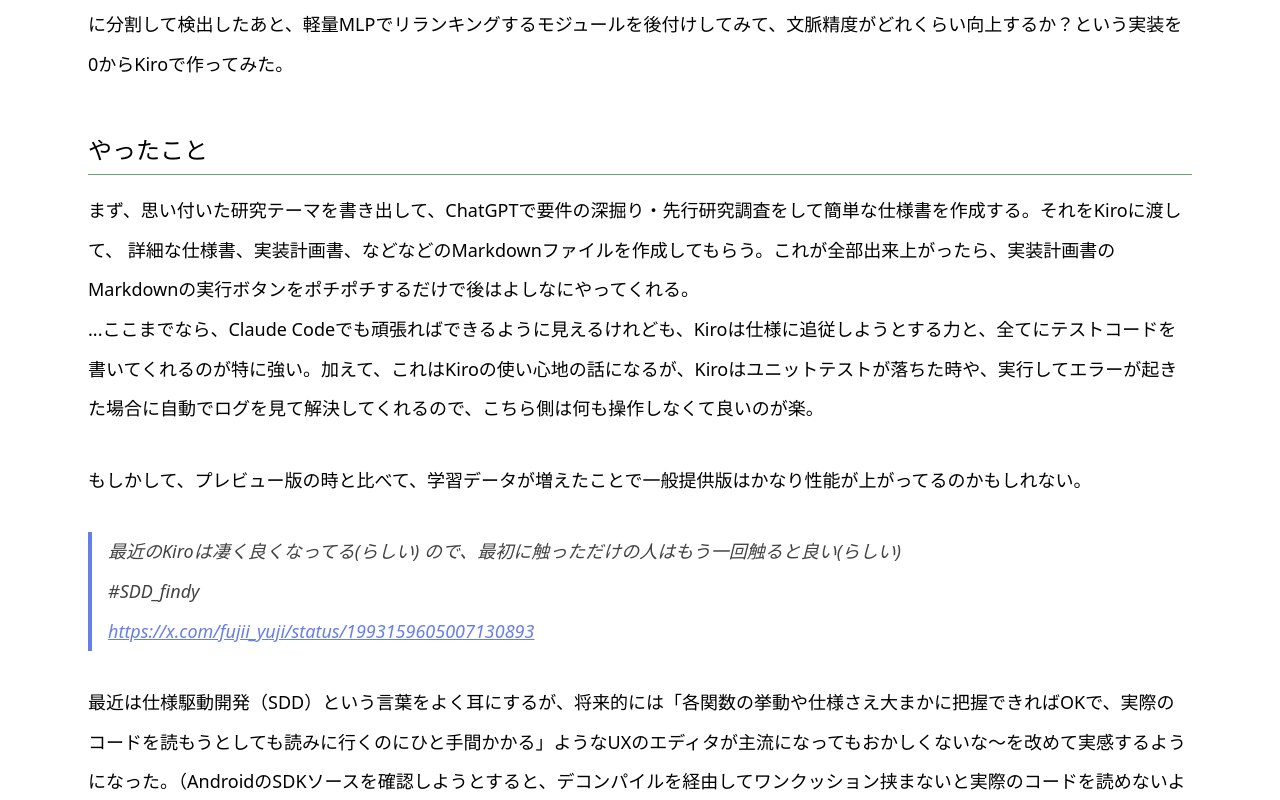
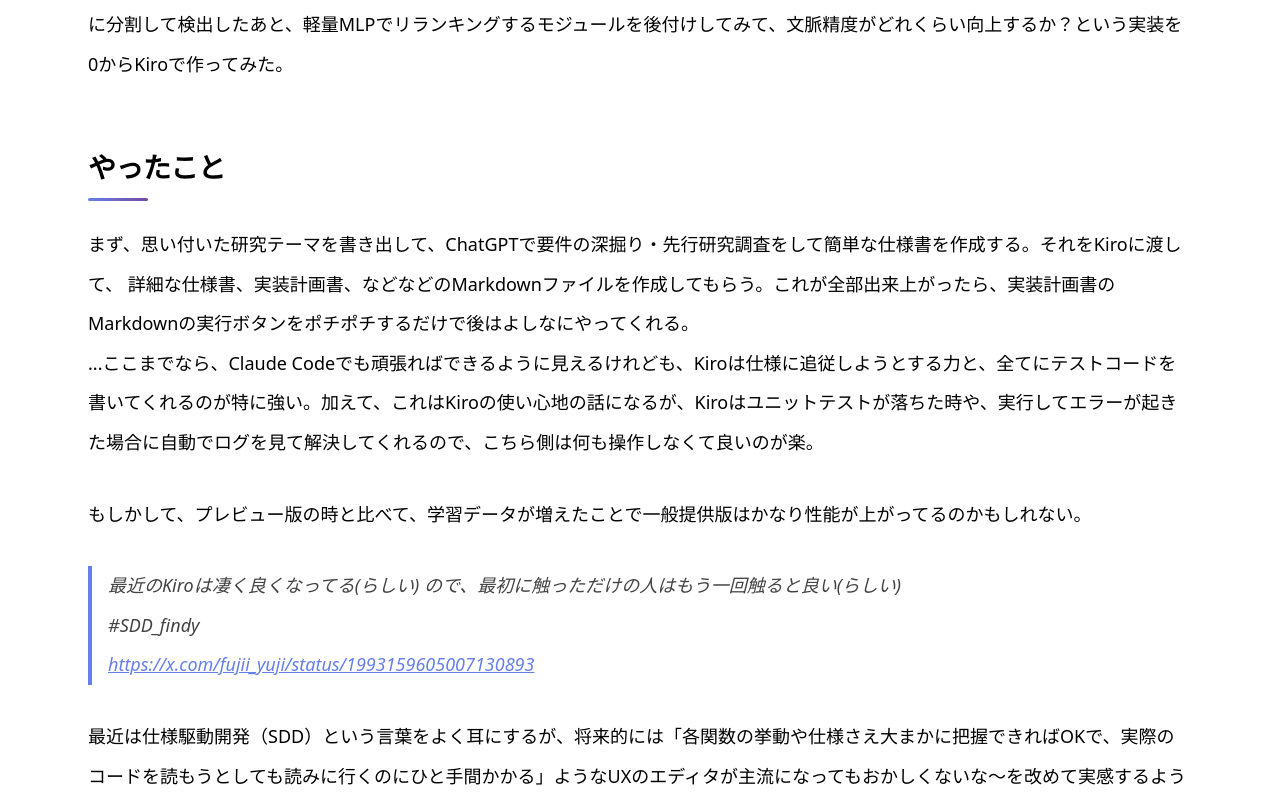
Before and after one commit to sakusaku3939/my-page, a Next.js app: page /blog/kiro in a window 1280 px wide. Shown: the part 900-1700 px from the top of the page. Built offline with nearby package versions, Linux system fonts and the light colour scheme; no server answers; a web font is replaced by a local one.

Commit message:
Update the design of the H1 and H2 tags

```diff
--- a/src/pages/blog/[slug].module.css
+++ b/src/pages/blog/[slug].module.css
@@ -47,21 +47,48 @@
 .articleBody h4,
 .articleBody h5,
 .articleBody h6 {
-    margin: 32px 0 16px 0;
-    line-height: 1.4;
+    margin: 48px 0 24px 0;
+    line-height: 1.3;
+    font-weight: 700;
+    letter-spacing: -0.02em;
 }
 
 .articleBody h1 {
-    font-size: 24px;
-    margin-top: 48px;
-    padding-bottom: 8px;
-    border-bottom: 1px solid #68A672;
+    font-size: 28px;
+    margin-top: 64px;
+    padding: 0 0 16px 0;
+    position: relative;
+    color: var(--text-color);
+}
+
+.articleBody h1::after {
+    content: '';
+    position: absolute;
+    bottom: 0;
+    left: 0;
+    width: 60px;
+    height: 3px;
+    background: linear-gradient(90deg, #667eea 0%, #764ba2 100%);
+    border-radius: 2px;
 }
 
 .articleBody h2 {
-    font-size: 22px;
-    padding-bottom: 10px;
-    border-bottom: 2px solid #78BF7D;
+    font-size: 24px;
+    padding: 0 0 12px 16px;
+    position: relative;
+    color: var(--text-color);
+}
+
+.articleBody h2::before {
+    content: '';
+    position: absolute;
+    left: 0;
+    top: 50%;
+    transform: translateY(-50%);
+    width: 4px;
+    height: 24px;
+    background: linear-gradient(180deg, #667eea 0%, #764ba2 100%);
+    border-radius: 2px;
 }
 
 .articleBody h3 {
@@ -108,6 +135,14 @@
 
     .articleBody a:hover {
         color: #a89dd9;
+    }
+
+    .articleBody h1::after {
+        background: linear-gradient(90deg, #8b9dff 0%, #a89dd9 100%);
+    }
+
+    .articleBody h2::before {
+        background: linear-gradient(180deg, #8b9dff 0%, #a89dd9 100%);
     }
 }
 
```
Also changed, not shown: blog-posts/start-blog.md (+2 -2 lines).
